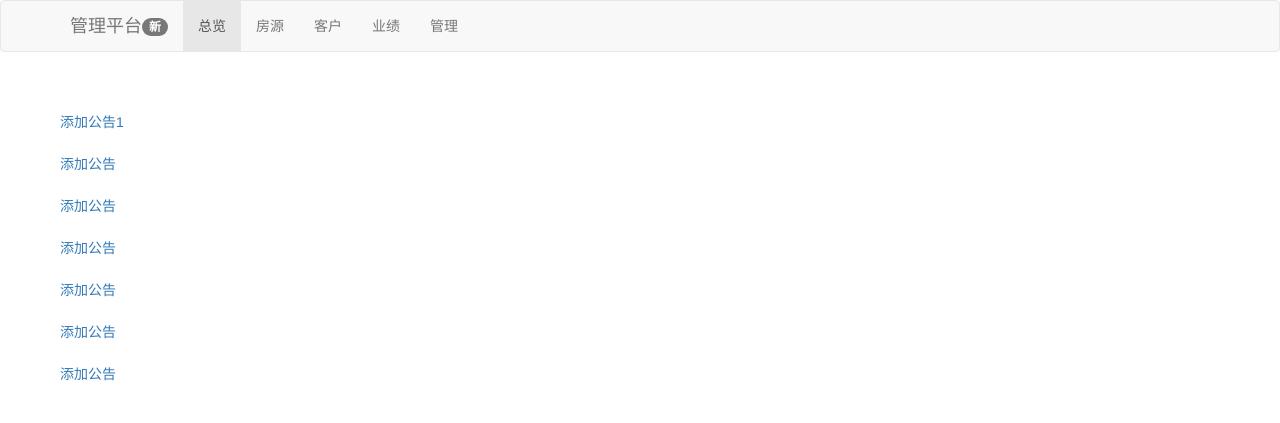
After one commit to shallowclouds/manager, a Django app: page /test/ in a window 1280 px wide. The commit adds this page. Shown: the top 423 px of the page. Run offline with Django 3.2, Linux system fonts and the light colour scheme; some libraries are stand-ins or nearby versions.

Commit message:
a little change
checking.

```diff
--- a/fluData/Users.py
+++ b/fluData/Users.py
@@ -24,6 +24,7 @@ def syncUsersToAdmin():
         if tres.count()==0:
             tPerson=models.Person(pName=i.username,pPassword="null",pPhone="null")
             tPerson.save()
+
 
 class UserViews(object):
 
@@ -195,6 +196,9 @@ class UserViews(object):
             return render(request, "error.html", {"error": {"title": "正在建设中=-=", "detail": "该页面正在建设中=-=，详情请联系管理员"}})
         return HttpResponseRedirect("/user/login/")
 
+    def testv(self,request):
+        return render(request,"test.html")
+
 
 
 
@@ -221,6 +225,9 @@ houseUrls=[
     url(r"^detail",userv.detail_housev,name="detail_house"),
 ]
 
+mainUrls=[
+
+]
 
 
 userUrls=[
--- /dev/null
+++ b/fluData/templates/test.html
@@ -0,0 +1,62 @@
+<!DOCTYPE html>
+<html lang="zh-CN">
+    <head>
+        <meta charset="utf-8">
+        <meta http-equiv="X-UA-Compatible" content="IE=edge">
+        <meta name="viewport" content="width=device-width, initial-scale=1">
+        <title>管理页面-测试</title>
+        <link rel="stylesheet" href="https://cdn.bootcss.com/bootstrap/3.3.7/css/bootstrap.min.css" integrity="sha384-BVYiiSIFeK1dGmJRAkycuHAHRg32OmUcww7on3RYdg4Va+PmSTsz/K68vbdEjh4u" crossorigin="anonymous">
+    </head>
+    <body>
+        <div class="container-fluid">
+            <div class="row">
+                <nav class="navbar navbar-default">
+                    <div class="container">
+                    <div class="navbar-header">
+                        <button type="button" class="navbar-toggle collapsed" data-toggle="collapse" data-target="#bs-example-navbar-collapse-1" aria-expanded="false">
+                            <span class="sr-only">Toggle navigation</span>
+                            <span class="icon-bar"></span>
+                            <span class="icon-bar"></span>
+                            <span class="icon-bar"></span>
+                        </button>
+                        <a class="navbar-brand" href="{% url 'main' %}">管理平台<span class="badge">新</span></a>
+                    </div>
+                    <div class="collapse navbar-collapse">
+                        <ul class="nav navbar-nav">
+                            <li role="presentation" class="active"><a href="{% url 'main' %}">总览</a></li>
+                            <li role="presentation"><a href="{% url 'house' %}">房源</a></li>
+                            <li role="presentation"><a href="{% url 'client' %}">客户</a></li>
+                            <li role="presentation"><a href="{% url 'achievement' %}">业绩</a></li>
+                            <li role="presentation"><a href="{% url 'manage' %}">管理</a></li>
+                        </ul>
+                    </div>
+                    </div>
+                </nav>
+            </div>
+            <div class="row">
+                <div class="col-md-2">
+                    <div class="panel-body panel-info">
+                        <div class="panel-body">
+                            <ul class="nav nav-pills nav-stacked">
+                                <li role="presentation"><a href="{% url 'main' %}">添加公告1</a></li>
+                                <li role="presentation"><a href="{% url 'main' %}">添加公告</a></li>
+                                <li role="presentation"><a href="{% url 'main' %}">添加公告</a></li>
+                                <li role="presentation"><a href="{% url 'main' %}">添加公告</a></li>
+                                <li role="presentation"><a href="{% url 'main' %}">添加公告</a></li>
+                                <li role="presentation"><a href="{% url 'main' %}">添加公告</a></li>
+                                <li role="presentation"><a href="{% url 'main' %}">添加公告</a></li>
+                            </ul>
+                        </div>
+                    </div>
+                </div>
+
+
+                <div class="col-md-10">
+                </div>
+            </div>
+        </div>
+
+        <script src="https://cdn.bootcss.com/jquery/1.12.4/jquery.min.js"></script>
+        <script src="https://cdn.bootcss.com/bootstrap/3.3.7/js/bootstrap.min.js" integrity="sha384-Tc5IQib027qvyjSMfHjOMaLkfuWVxZxUPnCJA7l2mCWNIpG9mGCD8wGNIcPD7Txa" crossorigin="anonymous"></script>
+    </body>
+</html>
--- a/fluData/urls.py
+++ b/fluData/urls.py
@@ -53,4 +53,5 @@ urlpatterns = [
     url(r'^$',views.index),
     url(r'^admin/', admin.site.urls),
     url(r'^user/',include(Users.userUrls)),
+    url(r'^test/',Users.userv.testv,name="test"),
 ]
```
Also changed, not shown: fluData/templates/base.html (+4 -6 lines), db.sqlite3.
